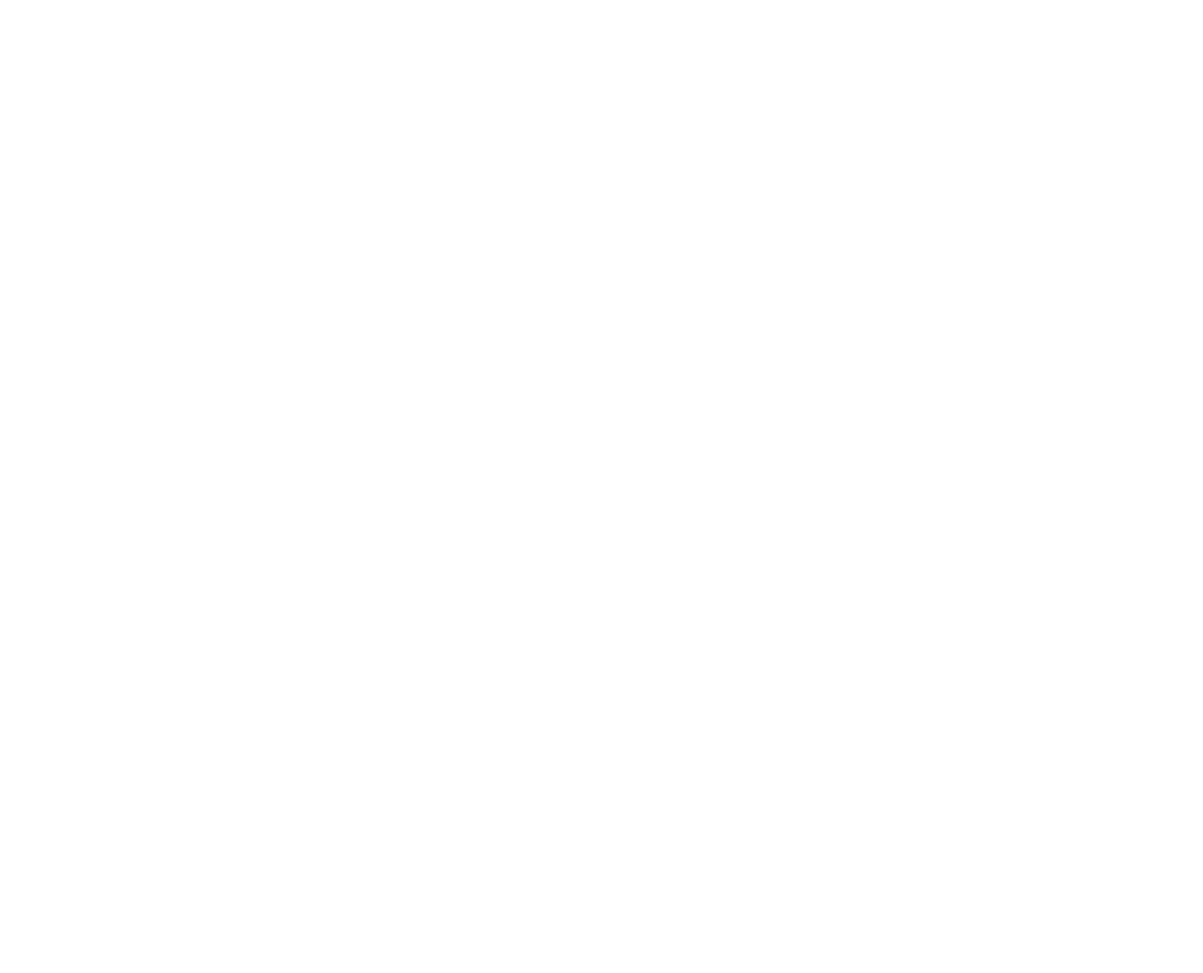
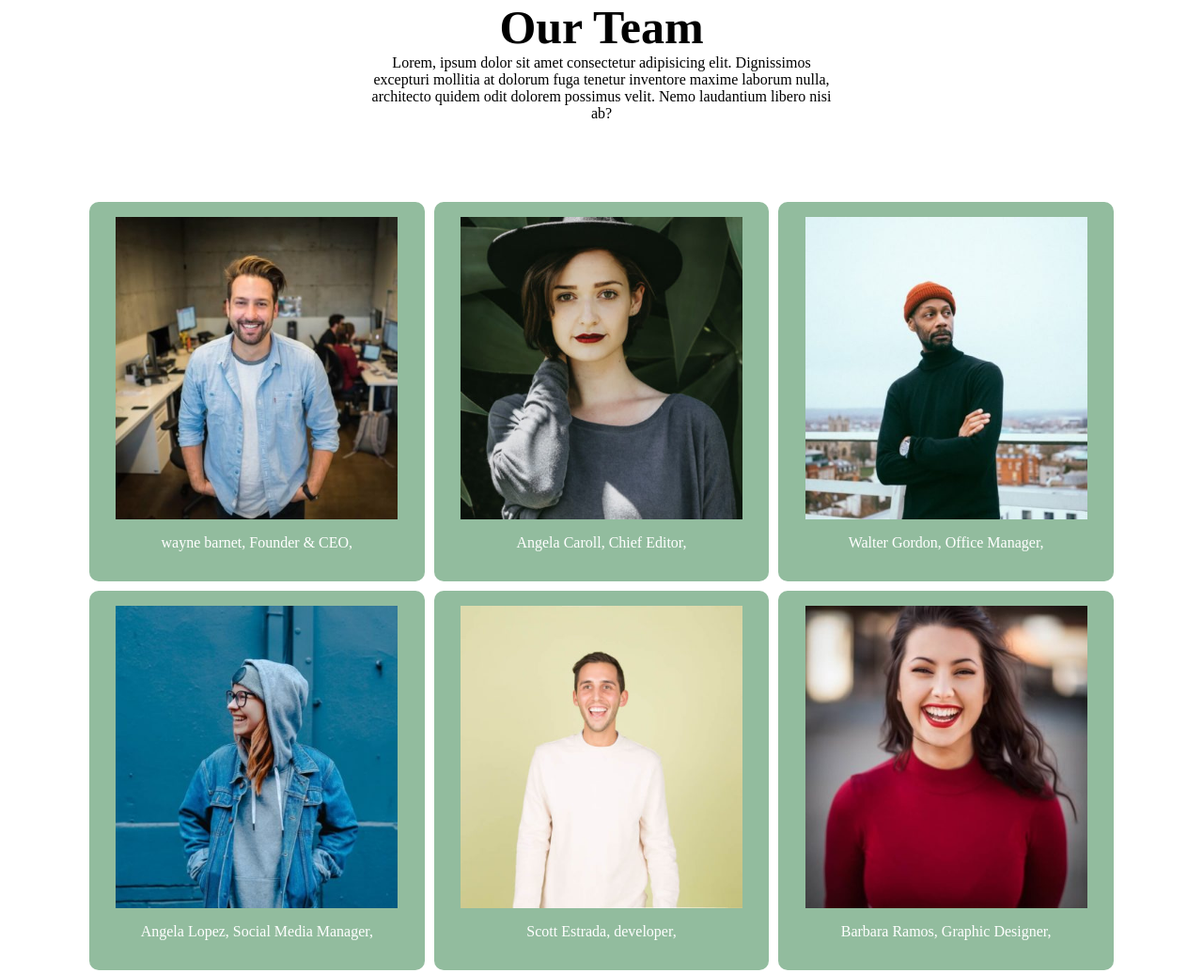
Before and after one commit to AndreaLorenzi/js-our-team, a plain HTML site: page index.html in a window 1280 px wide. Shown: the whole page at 94% size. Before the commit the page ends 800 px from the top, so only its background shows below. Drawn offline with Linux system fonts and the light colour scheme.

Commit message:
add everithing, and bonus

```diff
--- a/index.html
+++ b/index.html
@@ -9,6 +9,20 @@
     <script src="script.js" defer></script>
 </head>
 <body>
+    <div class="text">
+        <h1>Our Team</h1>
+        <p>Lorem, ipsum dolor sit amet consectetur adipisicing elit. Dignissimos excepturi mollitia at dolorum fuga tenetur inventore maxime laborum nulla, architecto quidem odit dolorem possimus velit. Nemo laudantium libero nisi ab?</p>
+    </div>
 
+    <div class="container">
+         <div class="grid">
+    </div>
+
+
+
+
+
+
+    </div>
 </body>
 </html>
--- a/script.js
+++ b/script.js
@@ -1,36 +1,43 @@
+let eleList = document.querySelector('.grid')
 // Creazione dell'array di oggetti per rappresentare i membri del team
 const teamMembers = [
     {
       nome: "wayne barnet",
       ruolo: "Founder & CEO",
-      foto: "wayne-barnett-founder-ceo.jpg"
+      foto: `<img src="img/wayne-barnett-founder-ceo.jpg" alt="">`
     },
     {
       nome: "Angela Caroll",
       ruolo: "Chief Editor",
-      foto: "angela-caroll-chief-editor.jpg"
+      foto: `<img src="img/angela-caroll-chief-editor.jpg" alt="">`
     },
     {
       nome: "Walter Gordon",
       ruolo: "Office Manager",
-      foto: "walter-gordon-office-manager.jpg"
+      foto: `<img src="img/walter-gordon-office-manager.jpg" alt="">`
     },
     {
       nome: "Angela Lopez",
       ruolo: "Social Media Manager",
-      foto: "angela-lopez-social-media-manager.jpg"
+      foto: `<img src="img/angela-lopez-social-media-manager.jpg" alt="">`
     },
     {
         nome: "Scott Estrada",
         ruolo: "developer",
-        foto: "scott-estrada-developer.jpg"
+        foto: `<img src=" img/scott-estrada-developer.jpg" alt="">`
     },
     {
         nome: "Barbara Ramos",
         ruolo: "Graphic Designer",
-        foto: "barbara-ramos-graphic-designer.jpg"
+        foto: `<img src="img/barbara-ramos-graphic-designer.jpg" alt="">`
     }
   ];
 
   //   stampare su console, per ogni membro del team, le informazioni di nome, ruolo e la stringa della foto
   console.log(teamMembers)
+
+//   Stampare le stesse informazioni su DOM sottoforma di stringhe
+for ( let key of teamMembers){
+    console.log(key);
+    eleList.innerHTML += `<div class="membri">  ${key.nome},  ${key.ruolo}, ${key.foto}</div>`
+}
--- a/style.css
+++ b/style.css
@@ -0,0 +1,53 @@
+*{
+    margin: 0;
+    padding: 0;
+    box-sizing: border-box;
+}
+
+.text{
+    margin: auto;
+    width: 500px;
+}
+.container{
+    margin: auto;
+    width: 1100px;
+    height: 1000px;
+
+
+}
+
+.grid{
+    display: flex;
+    flex-wrap: wrap;
+
+    width: 100%;
+}
+img{
+    width: 300px;
+    display: block;
+    padding-bottom: 1rem;
+    margin: auto;
+}
+.membri{
+    width: calc((100% - 30px) / 3 );
+    display: flex;
+    flex-wrap: wrap;
+    flex-direction: column-reverse;
+    padding-bottom: 2rem;
+    padding-top: 1rem;
+    text-align: center;
+    color: white;
+    background-color: rgba(5, 101, 32, 0.435);
+    border-radius: 10px;
+    margin: 5px;
+
+}
+
+h1{
+    font-size: 50px;
+    text-align: center;
+}
+p{
+    text-align: center;
+    padding-bottom: 5rem;
+}
```
Also changed, not shown: img/angela-caroll-chief-editor.jpg (added), img/angela-lopez-social-media-manager.jpg (added), img/barbara-ramos-graphic-designer.jpg (added), img/scott-estrada-developer.jpg (added), img/walter-gordon-office-manager.jpg (added), img/wayne-barnett-founder-ceo.jpg (added), 1 other file.
